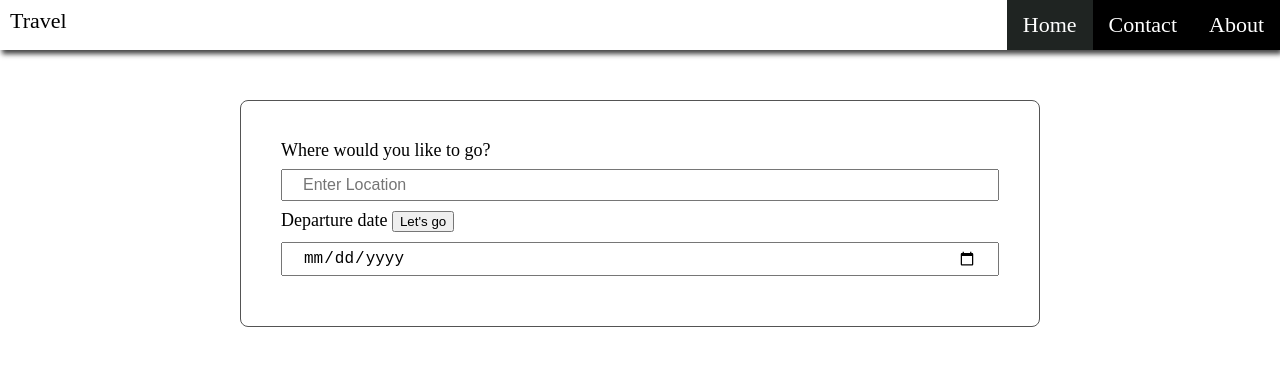
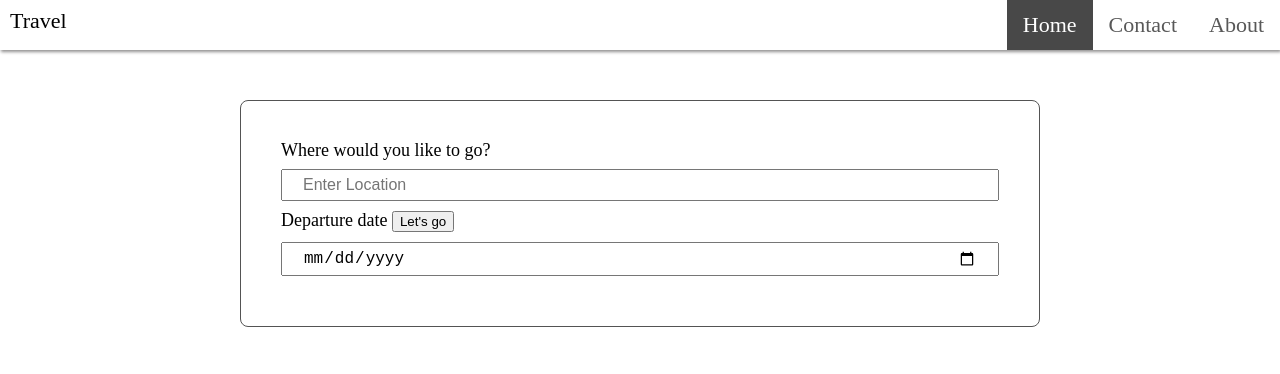
Before and after one commit to mennallahmed/TravelApp, a website built with webpack: page src/client/views/index.html in a window 1280 px wide. Shown: the top 374 px of the page. Built offline with nearby package versions, Linux system fonts and the light colour scheme.

Commit message:
Update header.scss

```diff
--- a/src/client/styles/header.scss
+++ b/src/client/styles/header.scss
@@ -4,11 +4,11 @@ header {
     text-align: center;
     padding: 0;
     font-size: 22px;
-    //border-bottom: 1px solid #444;
+    background-color:rgba(255, 255, 255, 0.795);
     border: none;
-    box-shadow: 2px 4px 5px #444;
+    box-shadow: 1px 2px 3px rgb(146, 145, 145);
+}
 
-}
 .header{
   padding: 10px;
 }
@@ -30,13 +30,13 @@ li a {
   text-align: center;
   padding: 14px 16px;
   text-decoration: none;
-  background-color:black;
-  color: white;
+  color: rgb(88, 88, 88);
 }
 
 a:hover {
-  background-color: rgb(56, 55, 55);
+ color: rgba(81, 203, 238, 1);
 }
 .active {
-  background-color: #1f2422;
+  background-color: rgba(0, 0, 0, 0.719);
+  color: white;
 }
```
